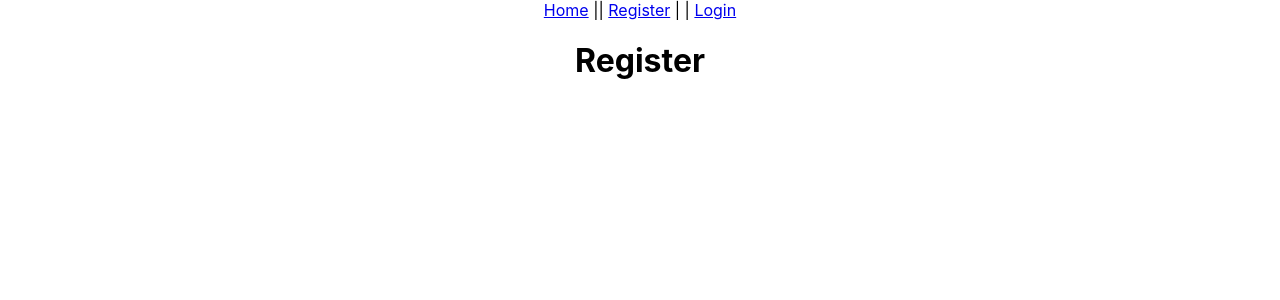
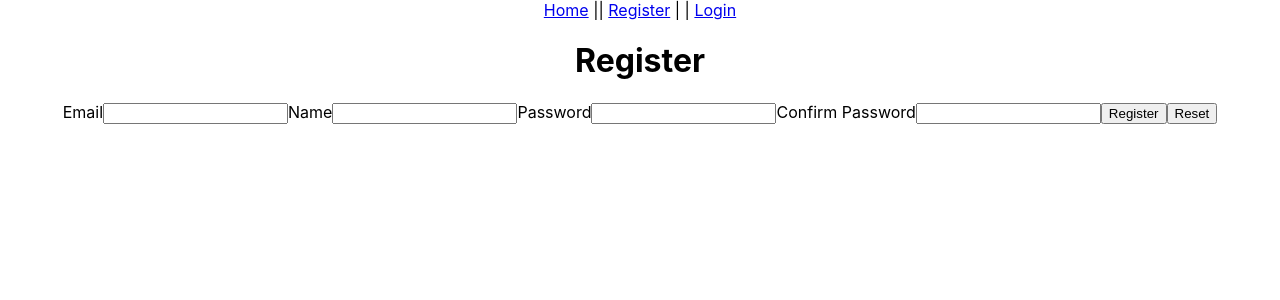
Before and after one commit to mpierce1988/ReactTaskManager, a React (Create React App) app in the folder task-manager/: page /register in a window 1280 px wide. Shown: the top 300 px of the page. Built offline with nearby package versions, Linux system fonts and the light colour scheme.

Commit message:
Implement Register.js

```diff
--- a/task-manager/src/containers/Register.js
+++ b/task-manager/src/containers/Register.js
@@ -1,7 +1,128 @@
+import { useState } from 'react';
+
 export function Register() {
+    const [email, setEmail] = useState('');
+    const [name, setName] = useState('');
+    const [password, setPassword] = useState('');
+    const [confirmPassword, setConfirmPassword] = useState('');
+
+    const [emailError, setEmailError] = useState('');
+    const [nameError, setNameError] = useState('');
+    const [passwordError, setPasswordError] = useState('');
+    const [confirmPasswordError, setConfirmPasswordError] = useState('');
+
+    const [loading, setLoading] = useState(false);
+    const [error, setError] = useState('');
+    const [success, setSuccess] = useState(false);
+
+    const reset = () => {
+        setLoading(false);
+        setError('');
+        setSuccess(false);
+        setEmailError('');
+        setPasswordError('');
+        setNameError('');
+        setConfirmPasswordError('');
+
+        setEmail('');
+        setName('');
+        setPassword('');
+        setConfirmPassword('');
+    }
+
+    const submit = async (e) => {
+        e.preventDefault();
+
+        setLoading(true);
+        setError('');
+        setSuccess(false);
+        setEmailError('');
+        setPasswordError('');
+        setNameError('');
+        setConfirmPasswordError('');
+
+        const errors = [];
+
+
+        // validate required fields
+        if (!email || email === '') {
+            setEmailError('Email is required');
+            errors.push('Email is required');
+        }
+
+        if (!name || name === '') {
+            setNameError('Name is required');
+            errors.push('Name is required');
+        }
+
+        if(!password || password === ''){
+            setPasswordError('Password is required');
+            errors.push('Password is required');
+        }
+
+        // validate password and confirmPassword match
+        if(password !== confirmPassword){
+            setConfirmPasswordError('Passwords do not match');
+            errors.push('Passwords do not match');
+        }
+
+        // Validate all fields are valid. If not, show general error message
+        if (errors.length > 0) {
+            setError('Some fields are missing or incomplete');
+            setLoading(false);
+            return;
+        }
+
+        try {
+            // make an API request
+            const response = await fetch('http://localhost:4000/api/user/register', {
+                method: 'POST',
+                headers: {
+                    'Content-Type': 'application/json'
+                },
+                body: JSON.stringify({ email, name, password})
+            });
+
+            const data = await response.json();
+
+            if (data.status === 'Success') {
+                setSuccess(true);
+                setError('');
+
+            } else {
+                setSuccess(false);
+                setError('An error occurred while trying to register');
+            }
+        } catch (error) {
+            setError(error.message);
+        } finally {
+            setLoading(false);
+        }
+
+
+    }
+
     return (
         <>
             <h1>Register</h1>
+            {error && <p>The following error has occured: {error}</p>}
+            {success && <p>Registration successful</p>}
+            <form onSubmit={submit}>
+                <label htmlFor="email">Email</label>
+                <input type="email" id="email" name="email" value={email} onChange={e => setEmail(e.target.value)} />
+                {emailError && <p>{emailError}</p>}
+                <label htmlFor="name">Name</label>
+                <input type="text" id="name" name="name" value={name} onChange={e => setName(e.target.value)}/>
+                {nameError && <p>{nameError}</p>}
+                <label htmlFor="password">Password</label>
+                <input type="password" id="password" name="password" value={password} onChange={e => setPassword(e.target.value)}/>
+                {passwordError && <p>{passwordError}</p>}
+                <label htmlFor="confirmPassword">Confirm Password</label>
+                <input type="password" id="confirmPassword" name="confirmPassword" value={confirmPassword} onChange={e => setConfirmPassword(e.target.value)}/>
+                {confirmPasswordError && <p>{confirmPasswordError}</p>}
+                <button type="submit" role='button'>Register</button>
+                <button type="button" role='button' onClick={reset}>Reset</button>
+            </form>
         </>
     );
 }
```
